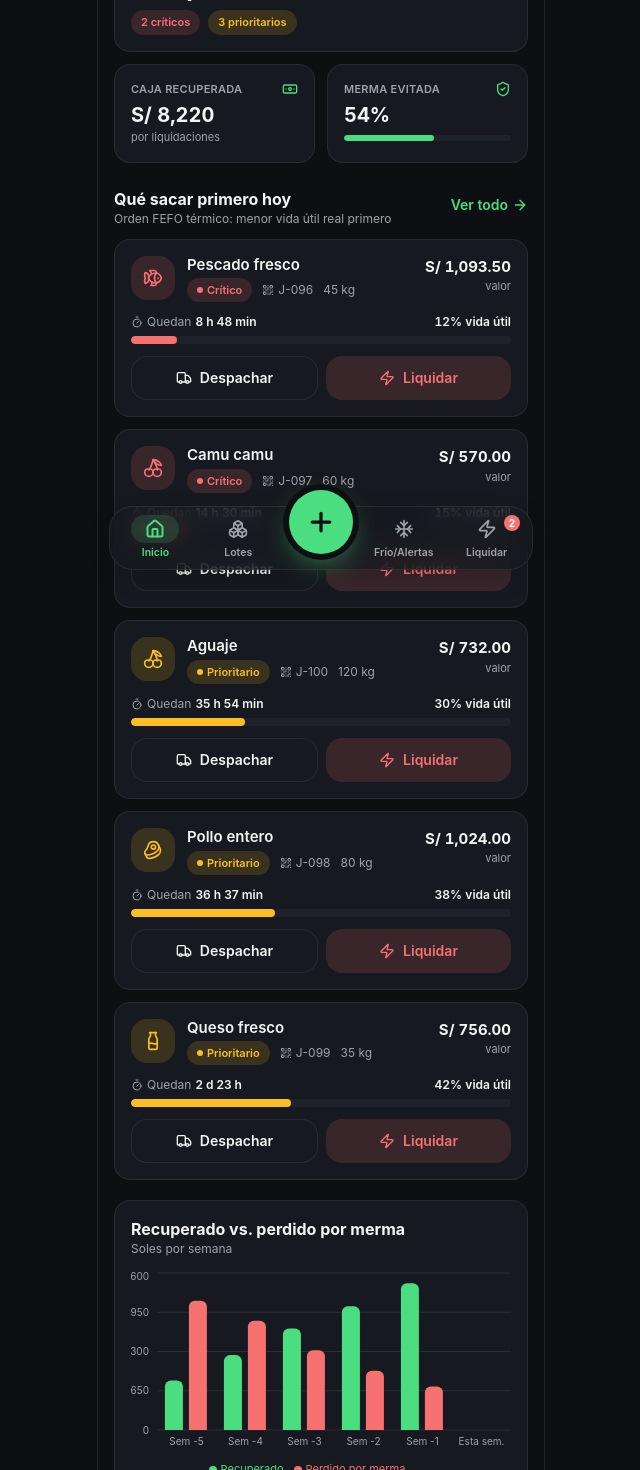
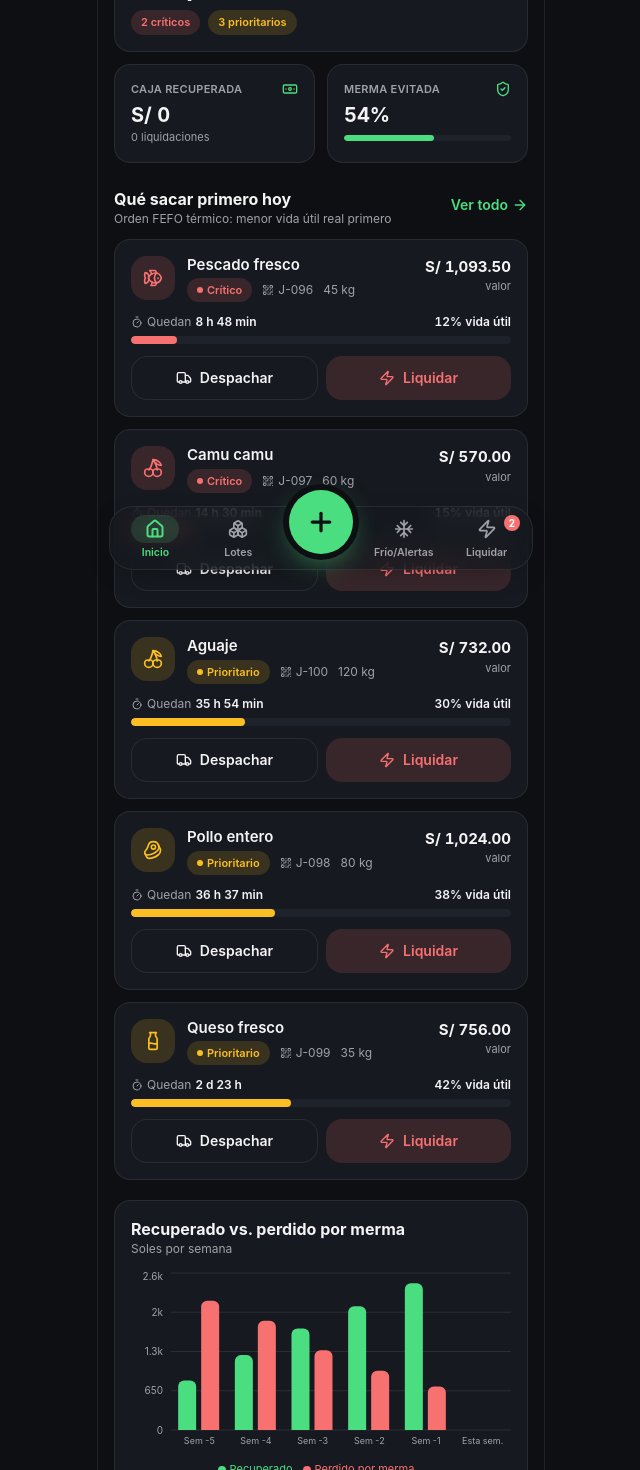
Before and after one commit to AlexisAyala811/Whis_Amazonia, a React (Vite) app: page / in a window 1280 px wide. Shown: the part 220-1690 px from the top of the page, without its empty margins (319-959 px from the left). Built offline with nearby package versions, Linux system fonts and the light colour scheme.

Commit message:
Corrige detalles de la revisión del MVP (#4)
- Corrige detalles de la revisión del MVP

```diff
--- a/src/components/AddBatchSheet.tsx
+++ b/src/components/AddBatchSheet.tsx
@@ -311,7 +311,7 @@ export function AddBatchSheet({ open, onClose }: Props) {
                 key={p}
                 type="button"
                 onClick={() => setPeso(String(p))}
-                className={`min-h-[40px] shrink-0 rounded-full border px-3.5 text-sm font-semibold transition-all duration-200 active:scale-95 ${
+                className={`min-h-[44px] shrink-0 rounded-full border px-3.5 text-sm font-semibold transition-all duration-200 active:scale-95 ${
                   Number(peso) === p ? 'border-transparent bg-ink text-canvas' : 'border-line bg-surface2/60 text-muted'
                 }`}
               >
--- a/src/components/BatchesView.tsx
+++ b/src/components/BatchesView.tsx
@@ -66,7 +66,7 @@ export function BatchesView({ onDespachar, onCurva, onBaja }: Props) {
             <button
               key={f.id}
               onClick={() => setFiltro(f.id)}
-              className={`inline-flex min-h-[40px] shrink-0 items-center gap-2 rounded-full border px-4 text-sm font-semibold transition-all duration-200 ease-out active:scale-95 ${
+              className={`inline-flex min-h-[44px] shrink-0 items-center gap-2 rounded-full border px-4 text-sm font-semibold transition-all duration-200 ease-out active:scale-95 ${
                 act ? 'border-transparent bg-ink text-canvas' : 'border-line bg-surface text-muted'
               }`}
             >
@@ -86,7 +86,7 @@ export function BatchesView({ onDespachar, onCurva, onBaja }: Props) {
             value={q}
             onChange={(e) => setQ(e.target.value)}
             placeholder="Buscar"
-            className="field min-h-[40px] pl-9 text-sm"
+            className="field min-h-[44px] pl-9 text-sm"
             aria-label="Buscar lote"
           />
         </div>
--- a/src/components/ColdChainView.tsx
+++ b/src/components/ColdChainView.tsx
@@ -193,7 +193,7 @@ export function ColdChainView() {
                 step={0.5}
                 value={horas}
                 onChange={(e) => setHoras(Math.max(0.5, Number(e.target.value) || 0.5))}
-                className="field min-h-[40px] w-24 text-center"
+                className="field min-h-[44px] w-24 text-center"
               />
               <span className="text-xs text-muted">horas</span>
             </div>
--- a/src/components/DashboardView.tsx
+++ b/src/components/DashboardView.tsx
@@ -14,18 +14,24 @@ interface Props {
 
 const SEMANA_MS = 7 * 24 * 3_600_000;
 
+/** Etiquetas compactas del eje Y: 2600 → "2.6k" */
+const ejeSoles = (v: number): string =>
+  v >= 1000 ? `${(v / 1000).toLocaleString('es-PE', { maximumFractionDigits: 1 })}k` : String(v);
+
 export function DashboardView({ online, onDespachar, onLiquidar, onVerLotes }: Props) {
   const { data, activos, ahora } = useWhisStore();
 
   const kpi = useMemo(() => {
     const enRiesgo = activos.filter((l) => l.fefo.semaforo !== 'verde');
     const dineroRiesgo = enRiesgo.reduce((s, l) => s + l.fefo.valorComercial, 0);
-    const recuperado =
-      data.historialSemanal.reduce((s, w) => s + w.recuperado, 0) +
-      data.liquidaciones.reduce((s, l) => s + l.total, 0);
+    // Caja Recuperada: solo liquidaciones reales registradas en la app (arranca en S/ 0)
+    const recuperado = data.liquidaciones.reduce((s, l) => s + l.total, 0);
+    // Merma evitada: incluye el historial semanal para tener tendencia desde el primer día
+    const recuperadoTotal = data.historialSemanal.reduce((s, w) => s + w.recuperado, 0) + recuperado;
     const perdido =
       data.historialSemanal.reduce((s, w) => s + w.perdido, 0) + data.bajas.reduce((s, b) => s + b.valorPerdido, 0);
-    const mermaEvitada = recuperado + perdido > 0 ? Math.round((recuperado / (recuperado + perdido)) * 100) : 0;
+    const mermaEvitada =
+      recuperadoTotal + perdido > 0 ? Math.round((recuperadoTotal / (recuperadoTotal + perdido)) * 100) : 0;
     return {
       dineroRiesgo,
       rojos: enRiesgo.filter((l) => l.fefo.semaforo === 'rojo').length,
@@ -90,7 +96,7 @@ export function DashboardView({ online, onDespachar, onLiquidar, onVerLotes }: P
             <Banknote size={16} className="text-ok" />
           </div>
           <p className="mt-1 text-xl font-bold tabular-nums">{solesCorto(kpi.recuperado)}</p>
-          <p className="text-[11px] text-muted">por liquidaciones</p>
+          <p className="text-[11px] text-muted">{data.liquidaciones.length} {data.liquidaciones.length === 1 ? 'liquidación' : 'liquidaciones'}</p>
         </div>
         <div className="card p-4">
           <div className="flex items-center justify-between">
@@ -148,10 +154,16 @@ export function DashboardView({ online, onDespachar, onLiquidar, onVerLotes }: P
         <p className="mb-3 text-xs text-muted">Soles por semana</p>
         <div className="h-52 w-full">
           <ResponsiveContainer width="100%" height="100%">
-            <BarChart data={semanal} margin={{ top: 4, right: 0, left: -18, bottom: 0 }} barGap={2}>
+            <BarChart data={semanal} margin={{ top: 4, right: 0, left: 0, bottom: 0 }} barGap={2}>
               <CartesianGrid vertical={false} stroke="rgb(var(--muted) / 0.15)" />
-              <XAxis dataKey="semana" tick={{ fontSize: 10, fill: 'rgb(var(--muted))' }} axisLine={false} tickLine={false} />
-              <YAxis tick={{ fontSize: 10, fill: 'rgb(var(--muted))' }} axisLine={false} tickLine={false} width={44} />
+              <XAxis dataKey="semana" interval={0} tick={{ fontSize: 9, fill: 'rgb(var(--muted))' }} axisLine={false} tickLine={false} />
+              <YAxis
+                tick={{ fontSize: 10, fill: 'rgb(var(--muted))' }}
+                axisLine={false}
+                tickLine={false}
+                width={40}
+                tickFormatter={ejeSoles}
+              />
               <Tooltip
                 cursor={{ fill: 'rgb(var(--muted) / 0.08)' }}
                 contentStyle={{
--- a/src/components/LiquidationView.tsx
+++ b/src/components/LiquidationView.tsx
@@ -280,7 +280,7 @@ function OfertaSheet({ lote, onClose }: { lote: LoteFefo | null; onClose: () =>
           <div className="mb-2 flex items-center justify-between">
             <span className="label mb-0">Agenda B2B</span>
             <button
-              className="inline-flex min-h-[36px] items-center gap-1 text-sm font-semibold text-brand"
+              className="inline-flex min-h-[44px] items-center gap-1 text-sm font-semibold text-brand"
               onClick={() => setNuevo(nuevo ? null : { nombre: '', rubro: '', telefono: '' })}
             >
               {nuevo ? 'Cancelar' : (<><UserPlus size={16} /> Nuevo</>)}
@@ -365,11 +365,11 @@ function OfertaSheet({ lote, onClose }: { lote: LoteFefo | null; onClose: () =>
             <span className="label mb-0">Mensaje generado</span>
             <div className="flex gap-3">
               {editado && (
-                <button className="text-xs font-semibold text-muted" onClick={() => setEditado(false)}>
+                <button className="min-h-[44px] px-1 text-xs font-semibold text-muted" onClick={() => setEditado(false)}>
                   Restaurar
                 </button>
               )}
-              <button className="inline-flex items-center gap-1 text-xs font-semibold text-brand" onClick={copiar}>
+              <button className="inline-flex min-h-[44px] items-center gap-1 px-1 text-xs font-semibold text-brand" onClick={copiar}>
                 <Copy size={14} /> Copiar
               </button>
             </div>
--- a/src/components/ui/BottomSheet.tsx
+++ b/src/components/ui/BottomSheet.tsx
@@ -91,7 +91,7 @@ export function BottomSheet({ open, onClose, title, subtitle, children, footer,
             <button
               onClick={onClose}
               aria-label="Cerrar"
-              className="-mr-1 grid h-10 w-10 shrink-0 place-items-center rounded-full bg-surface2 text-muted transition-all duration-200 hover:text-ink active:scale-95"
+              className="-mr-1 grid h-11 w-11 shrink-0 place-items-center rounded-full bg-surface2 text-muted transition-all duration-200 hover:text-ink active:scale-95"
             >
               <X size={18} />
             </button>
--- a/src/components/ui/ModernSelect.tsx
+++ b/src/components/ui/ModernSelect.tsx
@@ -52,7 +52,7 @@ export function ModernSelect<T extends string>({
         type="button"
         onClick={() => setOpen(true)}
         className={`flex w-full items-center gap-3 rounded-2xl border border-line bg-surface2/60 text-left transition-all duration-200 ease-out hover:border-brand/50 active:scale-[0.99] ${
-          compact ? 'min-h-[40px] px-3' : 'min-h-[48px] px-4'
+          compact ? 'min-h-[44px] px-3' : 'min-h-[48px] px-4'
         }`}
       >
         {actual?.icon && <span className="shrink-0 text-muted">{actual.icon}</span>}
```
